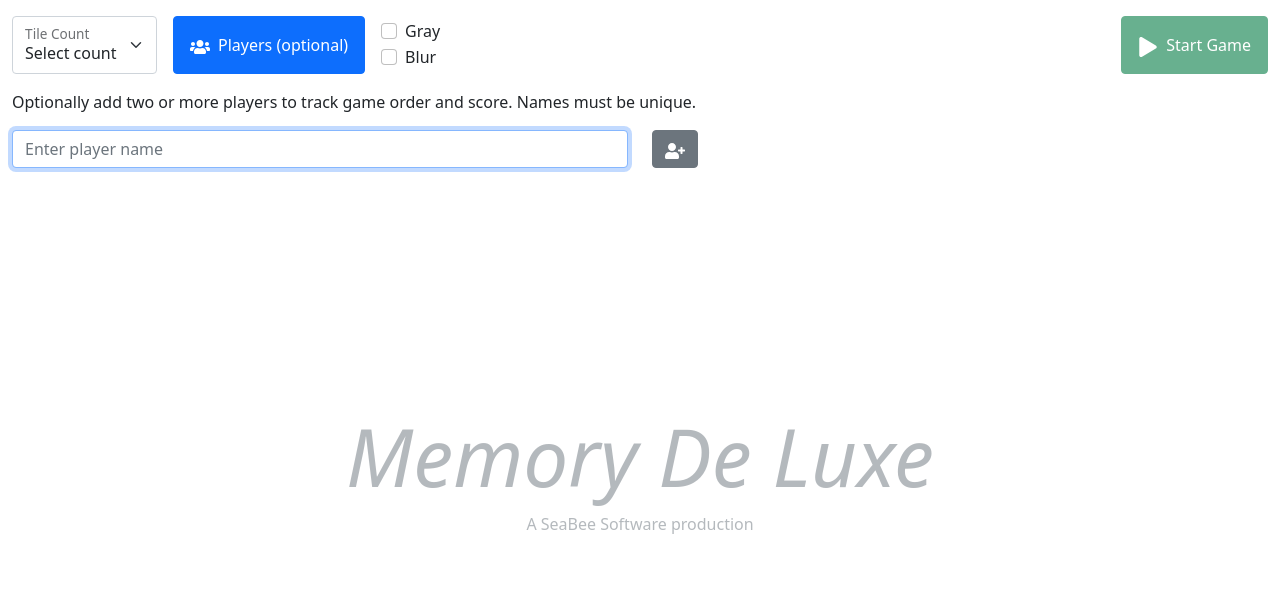
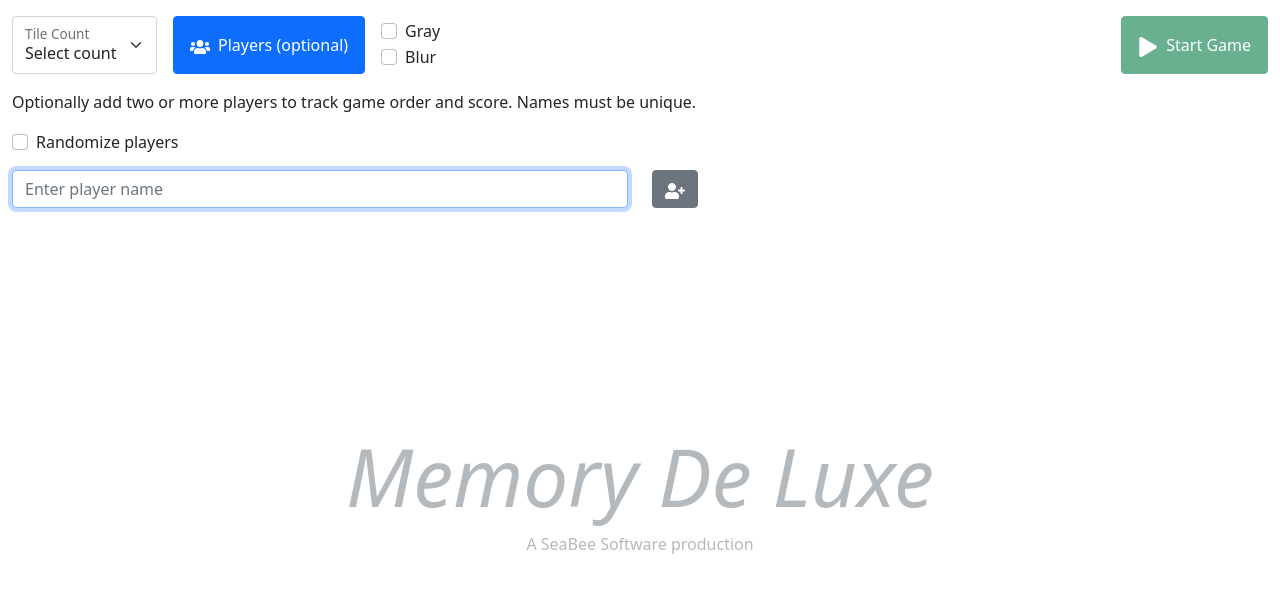
Before and after one commit to isherwood/Memory-DeLuxe, a React (Create React App) app: page / in a window 1280 px wide. Both pictures are taken after a click on the button "Players (optional)". Shown: the top 592 px of the page. Built offline with nearby package versions, Linux system fonts and the light colour scheme.

Commit message:
New option to randomize players

```diff
--- a/src/App.js
+++ b/src/App.js
@@ -13,6 +13,7 @@ function App() {
     const [gameLocked, setGameLocked] = useState(false);
     const [players, setPlayers] = useState([]);
     const [showPlayers, setShowPlayers] = useState(false);
+    const [randomizePlayers, setRandomizePlayers] = useState(false);
     const [currentPlayer, setCurrentPlayer] = useState();
     const [gameComplete, setGameComplete] = useState(false);
     const [guessCount, setGuessCount] = useState(0);
@@ -78,6 +79,11 @@ function App() {
     const handleStartButtonClick = () => {
         setGameLocked(true);
         setShowPlayers(false);
+
+        // randomize players if necessary
+        if (randomizePlayers) {
+            setPlayers(shuffle(players));
+        }
 
         // set the first player as active
         setPlayers(current => current.map(obj => {
@@ -281,6 +287,8 @@ function App() {
                     currentPlayer={currentPlayer}
                     addPlayer={handleAddPlayer}
                     removePlayer={handleRemovePlayer}
+                    randomizePlayers={randomizePlayers}
+                    onSetRandomizePlayers={val => setRandomizePlayers(val)}
                     onStartButtonClick={handleStartButtonClick}
                     onEndButtonClick={handleEndButtonClick}
                     onSetShowPlayers={setShowPlayers}
--- a/src/components/GameConfig/GameConfig.jsx
+++ b/src/components/GameConfig/GameConfig.jsx
@@ -144,6 +144,12 @@ const GameConfig = props => {
                 <div className='mt-3'>
                     <p>Optionally add two or more players to track game order and score. Names must be unique.</p>
 
+                    <Form.Group className='mb-3'>
+                        <Form.Check type="checkbox" id='randomizePlayersCheckbox' label="Randomize players"
+                                    defaultChecked={props.randomizePlayers}
+                                    onClick={e => props.onSetRandomizePlayers(e.currentTarget.checked)}></Form.Check>
+                    </Form.Group>
+
                     <Row>
                         <Col xs={9} sm={6}>
                             <Form.Control type='text' placeholder='Enter player name' value={name}
```
